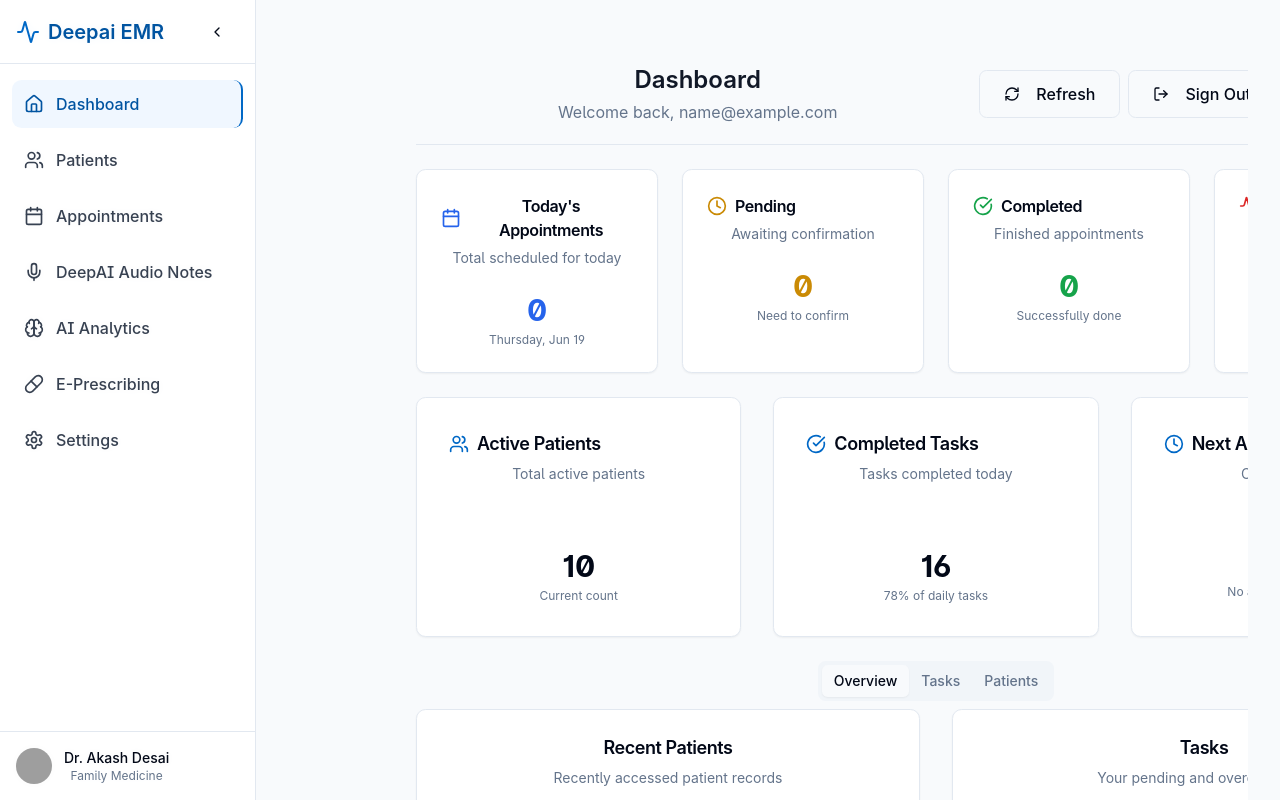
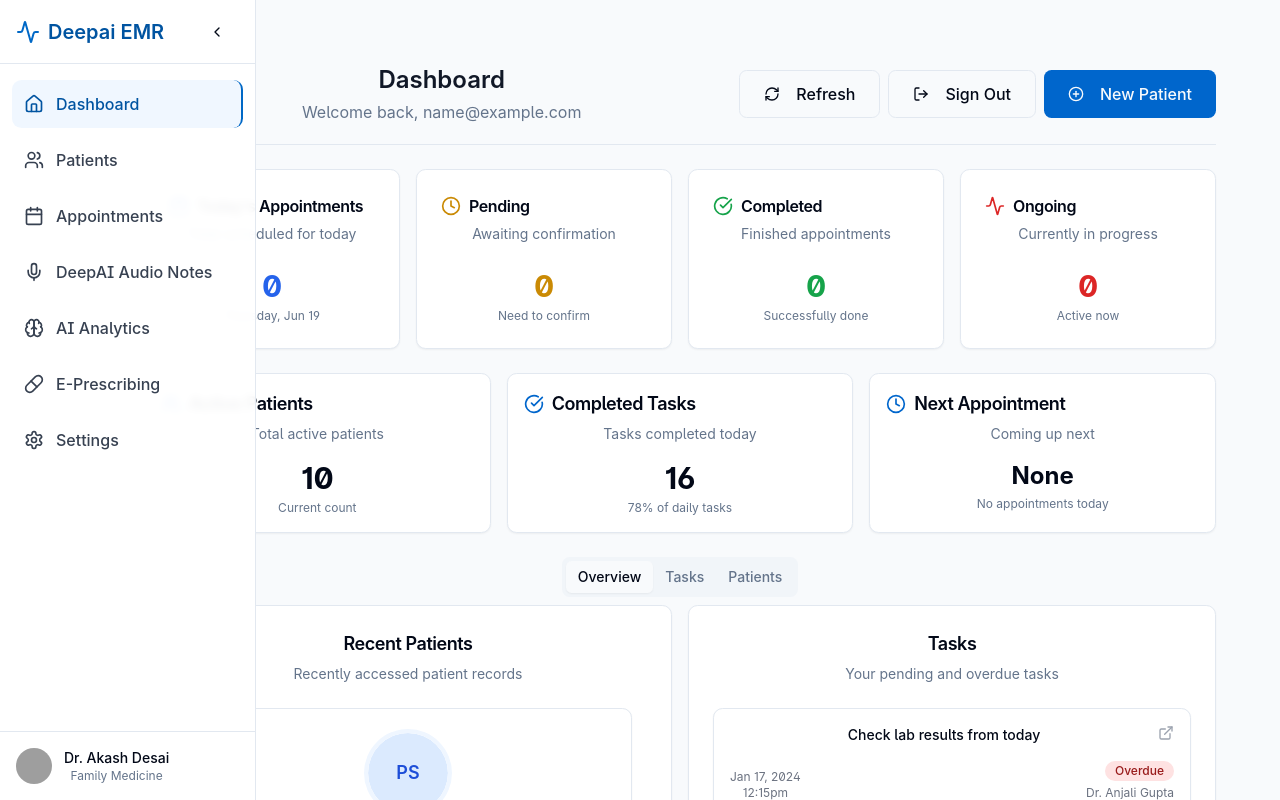
Before and after one commit to akashAD98/helloemr, a React (Vite) app: page / in a window 1280 px wide. Shown: the top 800 px of the page. Built offline with nearby package versions, Linux system fonts and the light colour scheme; sample sign-in values are in the browser's storage; grey boxes are pictures that could not be loaded.

Commit message:
Fix dashboard layout
The right side of the dashboard is messed up. This commit aims to fix the layout issues.

```diff
--- a/src/pages/Dashboard.tsx
+++ b/src/pages/Dashboard.tsx
@@ -1,6 +1,5 @@
 import { useState, useEffect } from "react";
 import { format } from "date-fns";
-import { PageContainer } from "@/components/layout/PageContainer";
 import { PageHeader } from "@/components/layout/PageHeader";
 import { Button } from "@/components/ui/button";
 import { Card, CardContent, CardDescription, CardHeader, CardTitle } from "@/components/ui/card";
@@ -97,8 +96,7 @@ export default function Dashboard() {
   const userName = user?.user_metadata?.full_name || user?.email || "Doctor";
 
   return (
-    <PageContainer>
-      <div className="responsive-p responsive-gap space-y-4 sm:space-y-6">
+    <div className="p-4 sm:p-6 lg:p-8 space-y-4 sm:space-y-6 max-w-full overflow-x-hidden">
         <PageHeader
           title="Dashboard"
           description={`Welcome back, ${userName}`}
@@ -124,10 +122,10 @@ export default function Dashboard() {
         />
 
         {/* Today's Appointment Statistics */}
-        <div className="grid grid-responsive-4 responsive-gap-sm">
+        <div className="grid grid-cols-1 sm:grid-cols-2 lg:grid-cols-4 gap-4">
           <Card className="animate-slideUp">
             <CardHeader className="pb-2 p-3 sm:p-4 md:p-6">
-              <CardTitle className="responsive-text-xs flex items-center gap-1 sm:gap-2">
+              <CardTitle className="text-xs sm:text-sm md:text-base flex items-center gap-1 sm:gap-2">
                 <Calendar className="h-4 w-4 sm:h-5 sm:w-5 text-blue-600 flex-shrink-0" />
                 <span className="hidden xs:inline">Today's Appointments</span>
                 <span className="xs:hidden">Today</span>
@@ -138,7 +136,7 @@ export default function Dashboard() {
               </CardDescription>
             </CardHeader>
             <CardContent className="p-3 pt-0 sm:p-4 md:p-6 md:pt-0">
-              <div className="responsive-text-xl font-bold text-blue-600">{appointmentStats.total}</div>
+              <div className="text-xl sm:text-2xl md:text-3xl font-bold text-blue-600">{appointmentStats.total}</div>
               <p className="text-xs text-muted-foreground mt-1">
                 <span className="hidden sm:inline">{format(new Date(), "EEEE, MMM d")}</span>
                 <span className="sm:hidden">{format(new Date(), "MMM d")}</span>
@@ -148,7 +146,7 @@ export default function Dashboard() {
 
           <Card className="animate-slideUp animation-delay-75">
             <CardHeader className="pb-2 p-3 sm:p-4 md:p-6">
-              <CardTitle className="responsive-text-xs flex items-center gap-1 sm:gap-2">
+              <CardTitle className="text-xs sm:text-sm md:text-base flex items-center gap-1 sm:gap-2">
                 <Clock className="h-4 w-4 sm:h-5 sm:w-5 text-yellow-600 flex-shrink-0" />
                 <span>Pending</span>
               </CardTitle>
@@ -158,7 +156,7 @@ export default function Dashboard() {
               </CardDescription>
             </CardHeader>
             <CardContent className="p-3 pt-0 sm:p-4 md:p-6 md:pt-0">
-              <div className="responsive-text-xl font-bold text-yellow-600">{appointmentStats.pending}</div>
+              <div className="text-xl sm:text-2xl md:text-3xl font-bold text-yellow-600">{appointmentStats.pending}</div>
               <p className="text-xs text-muted-foreground mt-1">
                 <span className="hidden sm:inline">Need to confirm</span>
                 <span className="sm:hidden">To confirm</span>
@@ -168,7 +166,7 @@ export default function Dashboard() {
 
           <Card className="animate-slideUp animation-delay-150">
             <CardHeader className="pb-2 p-3 sm:p-4 md:p-6">
-              <CardTitle className="responsive-text-xs flex items-center gap-1 sm:gap-2">
+              <CardTitle className="text-xs sm:text-sm md:text-base flex items-center gap-1 sm:gap-2">
                 <CheckCircle className="h-4 w-4 sm:h-5 sm:w-5 text-green-600 flex-shrink-0" />
                 <span>Completed</span>
               </CardTitle>
@@ -178,7 +176,7 @@ export default function Dashboard() {
               </CardDescription>
             </CardHeader>
             <CardContent className="p-3 pt-0 sm:p-4 md:p-6 md:pt-0">
-              <div className="responsive-text-xl font-bold text-green-600">{appointmentStats.completed}</div>
+              <div className="text-xl sm:text-2xl md:text-3xl font-bold text-green-600">{appointmentStats.completed}</div>
               <p className="text-xs text-muted-foreground mt-1">
                 <span className="hidden sm:inline">Successfully done</span>
                 <span className="sm:hidden">Done</span>
@@ -188,7 +186,7 @@ export default function Dashboard() {
 
           <Card className="animate-slideUp animation-delay-225">
             <CardHeader className="pb-2 p-3 sm:p-4 md:p-6">
-              <CardTitle className="responsive-text-xs flex items-center gap-1 sm:gap-2">
+              <CardTitle className="text-xs sm:text-sm md:text-base flex items-center gap-1 sm:gap-2">
                 <Activity className="h-4 w-4 sm:h-5 sm:w-5 text-red-600 flex-shrink-0" />
                 <span>Ongoing</span>
               </CardTitle>
@@ -198,7 +196,7 @@ export default function Dashboard() {
               </CardDescription>
             </CardHeader>
             <CardContent className="p-3 pt-0 sm:p-4 md:p-6 md:pt-0">
-              <div className="responsive-text-xl font-bold text-red-600">{appointmentStats.ongoing}</div>
+              <div className="text-xl sm:text-2xl md:text-3xl font-bold text-red-600">{appointmentStats.ongoing}</div>
               <p className="text-xs text-muted-foreground mt-1">
                 <span className="hidden sm:inline">Active now</span>
                 <span className="sm:hidden">Now</span>
@@ -207,46 +205,46 @@ export default function Dashboard() {
           </Card>
         </div>
 
-        <div className="grid grid-responsive-3 responsive-gap">
+        <div className="grid grid-cols-1 sm:grid-cols-2 lg:grid-cols-3 gap-4">
           <Card className="animate-slideUp">
-            <CardHeader className="pb-2 responsive-p">
-              <CardTitle className="responsive-text-sm flex items-center gap-2">
-                <Users className="h-4 w-4 sm:h-5 sm:w-5 text-medical-600 flex-shrink-0" />
+            <CardHeader className="pb-2 p-4">
+              <CardTitle className="text-sm sm:text-base md:text-lg flex items-center gap-2">
+                <Users className="h-4 w-4 sm:h-5 sm:w-5 text-primary flex-shrink-0" />
                 <span>Active Patients</span>
               </CardTitle>
               <CardDescription className="text-xs sm:text-sm">Total active patients</CardDescription>
             </CardHeader>
-            <CardContent className="responsive-p pt-0">
-              <div className="responsive-text-xl font-bold">{patients.length}</div>
+            <CardContent className="p-4 pt-0">
+              <div className="text-xl sm:text-2xl md:text-3xl font-bold">{patients.length}</div>
               <p className="text-xs text-muted-foreground mt-1">Current count</p>
             </CardContent>
           </Card>
 
           <Card className="animate-slideUp animation-delay-100">
-            <CardHeader className="pb-2 responsive-p">
-              <CardTitle className="responsive-text-sm flex items-center gap-2">
-                <CheckCircle className="h-4 w-4 sm:h-5 sm:w-5 text-medical-600 flex-shrink-0" />
+            <CardHeader className="pb-2 p-4">
+              <CardTitle className="text-sm sm:text-base md:text-lg flex items-center gap-2">
+                <CheckCircle className="h-4 w-4 sm:h-5 sm:w-5 text-primary flex-shrink-0" />
                 <span>Completed Tasks</span>
               </CardTitle>
               <CardDescription className="text-xs sm:text-sm">Tasks completed today</CardDescription>
             </CardHeader>
-            <CardContent className="responsive-p pt-0">
-              <div className="responsive-text-xl font-bold">16</div>
+            <CardContent className="p-4 pt-0">
+              <div className="text-xl sm:text-2xl md:text-3xl font-bold">16</div>
               <p className="text-xs text-muted-foreground mt-1">78% of daily tasks</p>
             </CardContent>
           </Card>
 
           <Card className="animate-slideUp animation-delay-200">
-            <CardHeader className="pb-2 responsive-p">
-              <CardTitle className="responsive-text-sm flex items-center gap-2">
-                <Clock className="h-4 w-4 sm:h-5 sm:w-5 text-medical-600 flex-shrink-0" />
+            <CardHeader className="pb-2 p-4">
+              <CardTitle className="text-sm sm:text-base md:text-lg flex items-center gap-2">
+                <Clock className="h-4 w-4 sm:h-5 sm:w-5 text-primary flex-shrink-0" />
                 <span className="hidden sm:inline">Next Appointment</span>
                 <span className="sm:hidden">Next</span>
               </CardTitle>
               <CardDescription className="text-xs sm:text-sm">Coming up next</CardDescription>
             </CardHeader>
-            <CardContent className="responsive-p pt-0">
-              <div className="responsive-text-lg font-bold truncate">
+            <CardContent className="p-4 pt-0">
+              <div className="text-lg sm:text-xl md:text-2xl font-bold truncate">
                 {todaysAppointments.length > 0 ? todaysAppointments[0]?.time || "None" : "None"}
               </div>
               <p className="text-xs text-muted-foreground mt-1 truncate">
@@ -269,7 +267,7 @@ export default function Dashboard() {
               <TabsTrigger value="patients" onClick={() => setActiveTab("patients")}>Patients</TabsTrigger>
             </TabsList>
             <TabsContent value="overview" className="space-y-4 sm:space-y-6">
-              <div className="grid grid-responsive-2 responsive-gap">
+              <div className="grid grid-cols-1 lg:grid-cols-2 gap-4">
                 <Card>
                   <CardHeader>
                     <CardTitle className="text-lg">Recent Patients</CardTitle>
@@ -374,7 +372,6 @@ export default function Dashboard() {
             </TabsContent>
           </Tabs>
         )}
-      </div>
-    </PageContainer>
+    </div>
   );
 }
```
